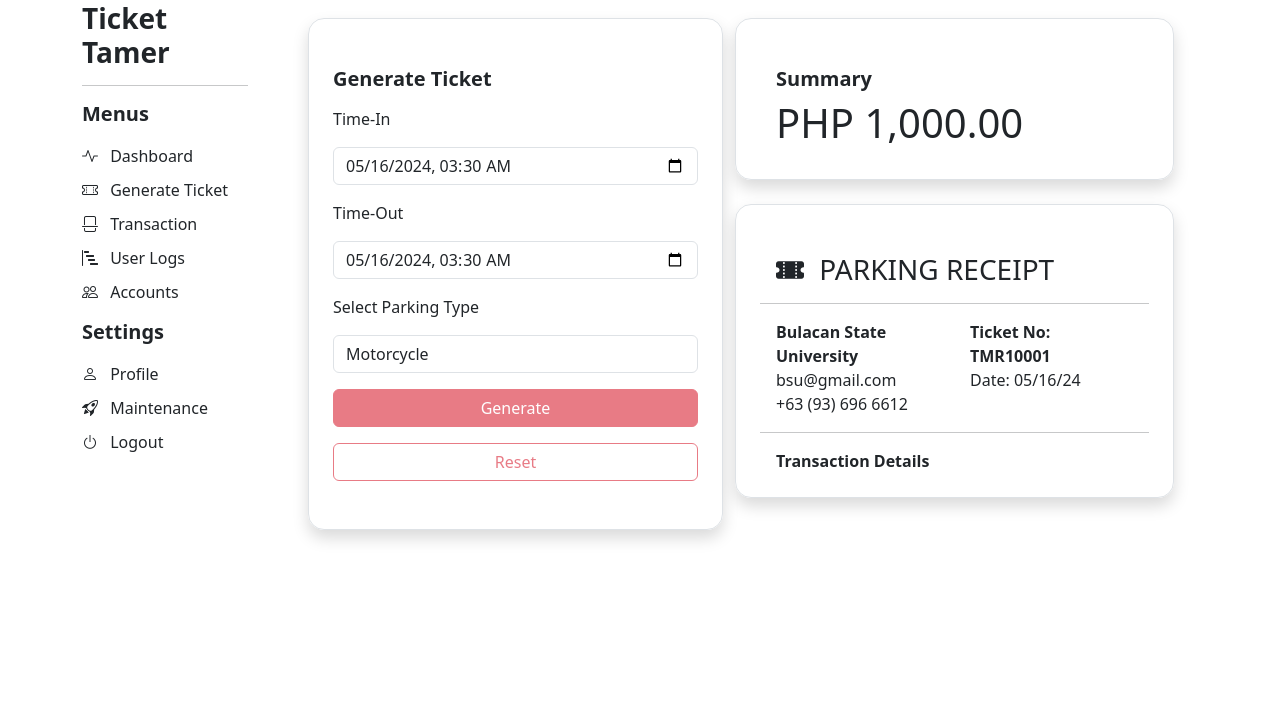
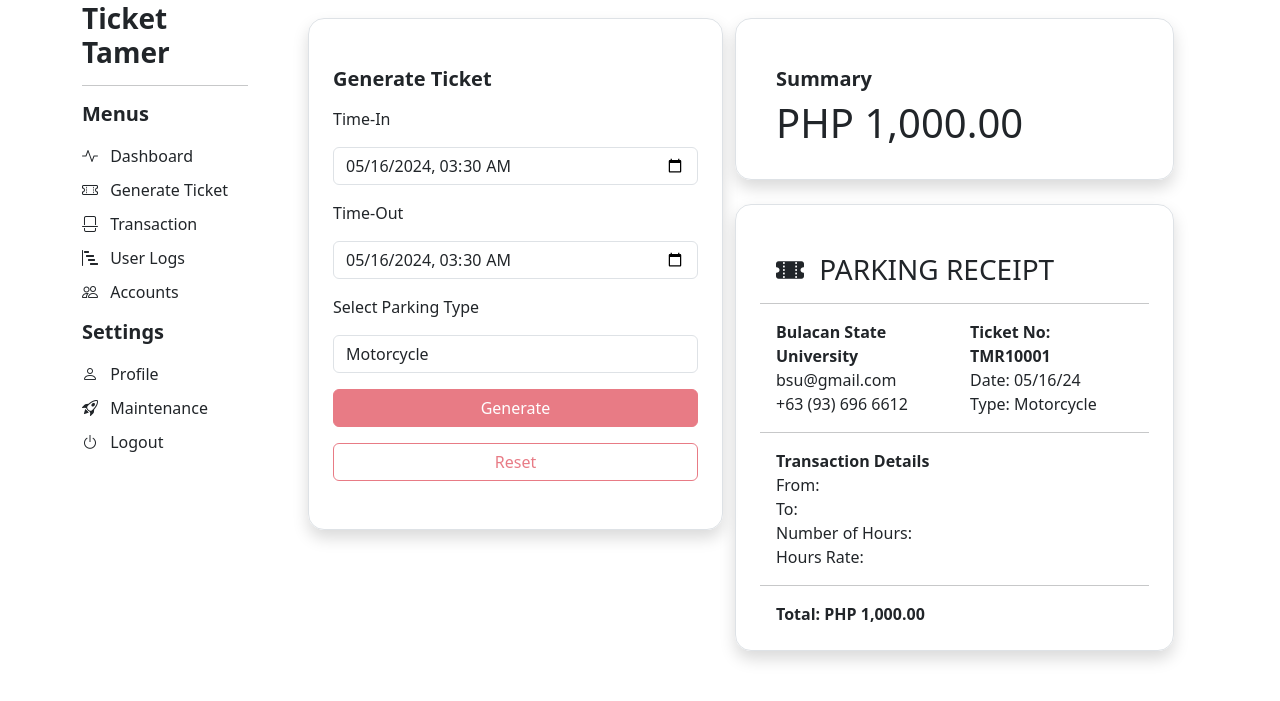
Before and after one commit to f9ki3/ticketTamer, a PHP site: page /admin/generate_ticket in a window 1280 px wide. Shown: the part 54-755 px from the top of the page. Run offline with PHP 8.4, Linux system fonts and the light colour scheme; a user stored in the database is signed in; some libraries are stand-ins or nearby versions.

Commit message:
haha : )

```diff
--- a/admin/generate_ticket.php
+++ b/admin/generate_ticket.php
@@ -63,11 +63,17 @@
                             <div>
                                 <p class="me-3 m-0 fw-bolder">Ticket No: TMR10001</p>
                                 <p class="me-3 m-0">Date: 05/16/24</p>
-                                <!-- <p class="me-3 m-0">+63 (93) 696 6612</p> -->
+                                <p class="me-3 m-0">Type: Motorcycle</p>
                             </div>
                         </div>
                         <hr>
                         <p class="ms-3 m-0 fw-bolder">Transaction Details</p>
+                        <p class="ms-3 m-0">From: </p>
+                        <p class="ms-3 m-0">To: </p>
+                        <p class="ms-3 m-0">Number of Hours: </p>
+                        <p class="ms-3 m-0">Hours Rate: </p>
+                        <hr>
+                        <p class="ms-3 m-0 fw-bolder">Total: PHP 1,000.00</p>
 
                     </div>
                     </div>
```
